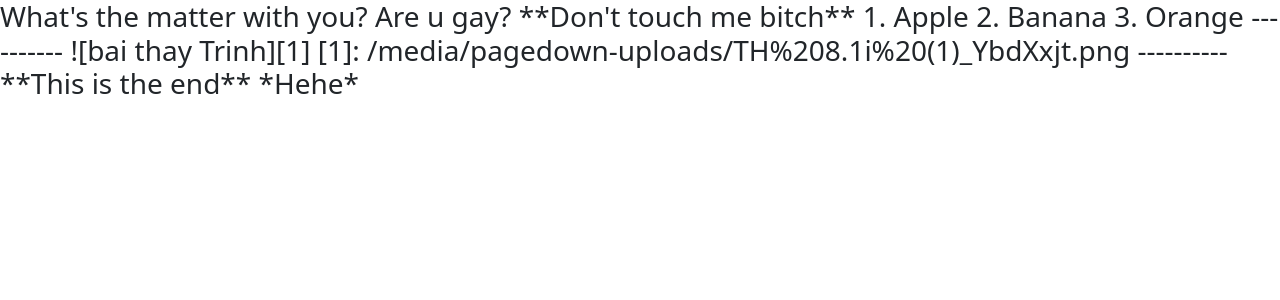
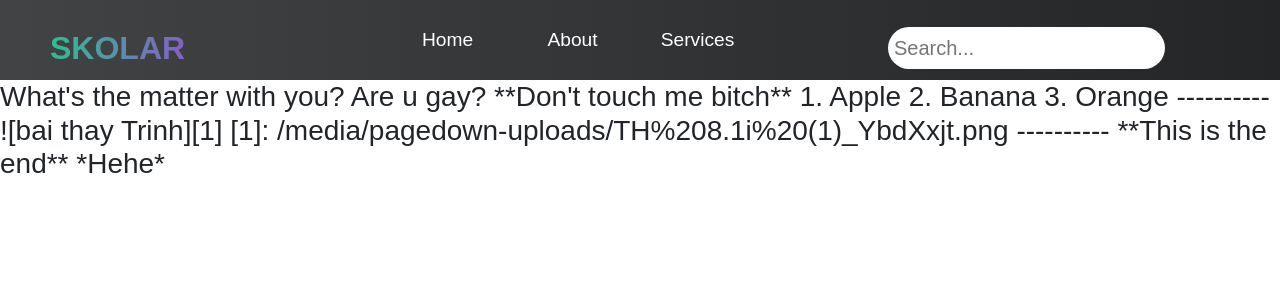
Before and after one commit to Theskrtnerd/SkolarWeb, a Django app: template myskolarweb/templates/main/post.html in a window 1280 px wide. Shown: the top 300 px of the page. Run offline with Django 4.2, Linux system fonts and the light colour scheme; the template is opened without the code that fills it: values that come from a table or form of the project are taken from there, others are empty; data comes from the database, SQL or seed files in the repository; both versions use the stored data as it was after the commit; parts of the project's set-up code (start-up, migrations or seed data) failed here and were passed over.

Commit message:
version 0.2

```diff
--- a/myskolarweb/myskolarweb/settings.py
+++ b/myskolarweb/myskolarweb/settings.py
@@ -118,11 +118,11 @@ USE_TZ = True
 
 # Static files (CSS, JavaScript, Images)
 # https://docs.djangoproject.com/en/4.0/howto/static-files/
+STATIC_URL = 'static/'
+STATIC_ROOT = os.path.join(BASE_DIR, 'static')
 
-STATIC_ROOT = os.path.join(BASE_DIR, 'static')
-STATIC_URL = '/static/'
 
-MEDIA_URL = '/media/'
+MEDIA_URL = 'media/'
 MEDIA_ROOT = os.path.join(BASE_DIR, 'media')
 PAGEDOWN_IMAGE_UPLOAD_ENABLED=True
 
--- /dev/null
+++ b/myskolarweb/static/mypostapp/style.css
@@ -0,0 +1,130 @@
+* {
+    box-sizing: border-box;
+    margin: 0;
+    padding: 0;
+    font-family: 'Kumbh Sans', sans-serif;
+    scroll-behavior: smooth;
+}
+
+.navbar {
+    background: #b6d0dd;
+    background: -webkit-linear-gradient(to right, #414345, #232526);
+    background: linear-gradient(to right, #414345, #232526);
+
+    height: 80px;
+    display: flex;
+    justify-content: center;
+    align-items: center;
+    font-size: 1.2rem;
+    position: sticky;
+    top: 0;
+    z-index: 999;
+}
+
+.navbar__container {
+    display: flex;
+    justify-content: space-between;
+    align-items: center;
+    height: 80px;
+    z-index: 1;
+    width: auto;
+    max-width: 2050px;
+    margin: auto;
+    padding: 0 0;
+}
+
+#navbar__logo {
+    background-color: #ff8177;
+    background-image: linear-gradient(to right, #2ebf91, #8360c3);
+    background-size: 100%;
+    -webkit-background-clip: text;
+    -moz-background-clip: text;
+    -webkit-text-fill-color: transparent;
+    -moz-text-fill-color: transparent;
+    position: relative;
+    display: flex;
+    align-items: left;
+    cursor: pointer;
+    text-decoration: bold;
+    font-size: 2rem;
+    transition: all ease 0.3;
+
+    left: 50px;
+}
+
+.navbar__menu{
+    display: flex;
+    align-items: center;
+    list-style: none;
+}
+
+.navbar__item{
+    height: 80px;
+}
+
+.navbar__links{
+    color : #fff;
+    display: flex;
+    align-items: center;
+    justify-content: center;
+    width: 125px;
+    text-decoration: none;
+    height: 100%;
+    transition: all 0.3s ease;
+}
+
+.searchbox{
+    align-items: center;
+}
+
+.navbar input[type=text]{
+    float: right;
+    text-align: left;
+    padding: 6px;
+    border: none;
+    margin-top: 15px;
+    margin-right: 25px;
+    margin-bottom: 15px;
+    font-size: 20px;
+    border-radius: 2rem;
+
+    position: relative;
+
+    right: 90px;
+}
+
+.navbar__btn{
+    display: flex;
+    justify-content: right;
+    align-items: right;
+    padding: 1rem 1rem;
+    width: 200px;
+    position: relative;
+    right: 50px;
+}
+
+.button{
+    display: flex;
+    justify-content: center;
+    align-items: center;
+    text-decoration: none;
+    padding: 10px 20px;
+    height: 100%;
+    width: 100%;
+    border: none;
+    outline: none;
+    border-radius: 4px;
+    background: #8360c3;
+    background: -webkit-linear-gradient(to right, #2ebf91, #8360c3);
+    background: linear-gradient(to right, #2ebf91, #8360c3);
+
+    color: #fff;
+    transition: all 0.3s ease;
+}
+
+
+
+.navbar__links:hover {
+    color : #9595fc;
+    transition: all 0.3s ease;
+}
--- a/myskolarweb/templates/main/base.html
+++ b/myskolarweb/templates/main/base.html
@@ -1,13 +1,37 @@
 <!DOCTYPE html>
+{% load static %}
 <html lang="en">
 <head>
     <meta charset="UTF-8">
     <meta http-equiv="X-UA-Compatible" content="IE=edge">
     <meta name="viewport" content="width=device-width, initial-scale=1.0">
     <title>MySkolarWeb</title>
+    <link rel="stylesheet" type="text/css" href="{% static '/mypostapp/style.css' %}">
     <link href="https://cdn.jsdelivr.net/npm/bootstrap@5.1.3/dist/css/bootstrap.min.css" rel="stylesheet" integrity="sha384-1BmE4kWBq78iYhFldvKuhfTAU6auU8tT94WrHftjDbrCEXSU1oBoqyl2QvZ6jIW3" crossorigin="anonymous">
 </head>
 <body>
+    <nav class="navbar">
+      <a href="#home" id="navbar__logo"><b>SKOLAR</b></a>
+      <div class="navbar__container">
+          <div class="navbar__toggle" id="mobile_menu">
+              <span class="bar"></span>
+              <span class="bar"></span>
+              <span class="bar"></span>
+          </div>
+          <ul class="navbar__menu">
+              <li class="navbar__item">
+                  <a href="#home" class="navbar__links" id="home-page">Home</a>
+              </li>
+              <li class="navbar__item">
+                  <a href="#home" class="navbar__links" id="about-page">About</a>
+              </li>
+              <li class="navbar__item">
+                  <a href="#services" class="navbar__links" id="services-page">Services</a>
+              </li>
+          </ul>
+      </div>
+      <input type="text" placeholder="Search..." class= "searchbox">
+    </nav>
     <div>
         {% block content %}
         {% endblock %}
```
Also changed, not shown: myskolarweb/mypostapp/static/mypostapp/style.css (added, +130 -0 lines), myskolarweb/templates/main/home.html (+5 -2 lines), myskolarweb/db.sqlite3, myskolarweb/media/images/270189171_399182955310839_9099333011773099036_n.png (added), myskolarweb/mypostapp/migrations/0002_post_tags.py (added).
